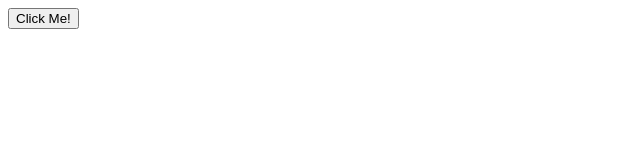
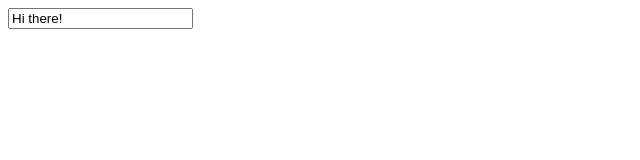
Before and after one commit to KingLouie1994/typescript, a website with bundled scripts: page index.html in a window 1280 px wide. Shown: the whole page, without its empty margins (0-640 px from the left). Built offline with nearby package versions, Linux system fonts and the light colour scheme.

Commit message:
type casting

```diff
--- a/index.html
+++ b/index.html
@@ -8,6 +8,6 @@
     <script src="dist/app.js" defer></script>
   </head>
   <body>
-    <button>Click Me!</button>
+    <input type="text" id="user-input" />
   </body>
 </html>
--- a/src/app.ts
+++ b/src/app.ts
@@ -99,3 +99,8 @@ const moveAnimal = (animal: Animal) => {
 };
 
 moveAnimal({ type: "bird", AirSpeed: 60 });
+
+// const userInputElement = <HTMLInputElement>document.getElementById("user-input")!;
+const userInputElement = document.getElementById("user-input");
+
+(userInputElement as HTMLInputElement).value = "Hi there!";
```
